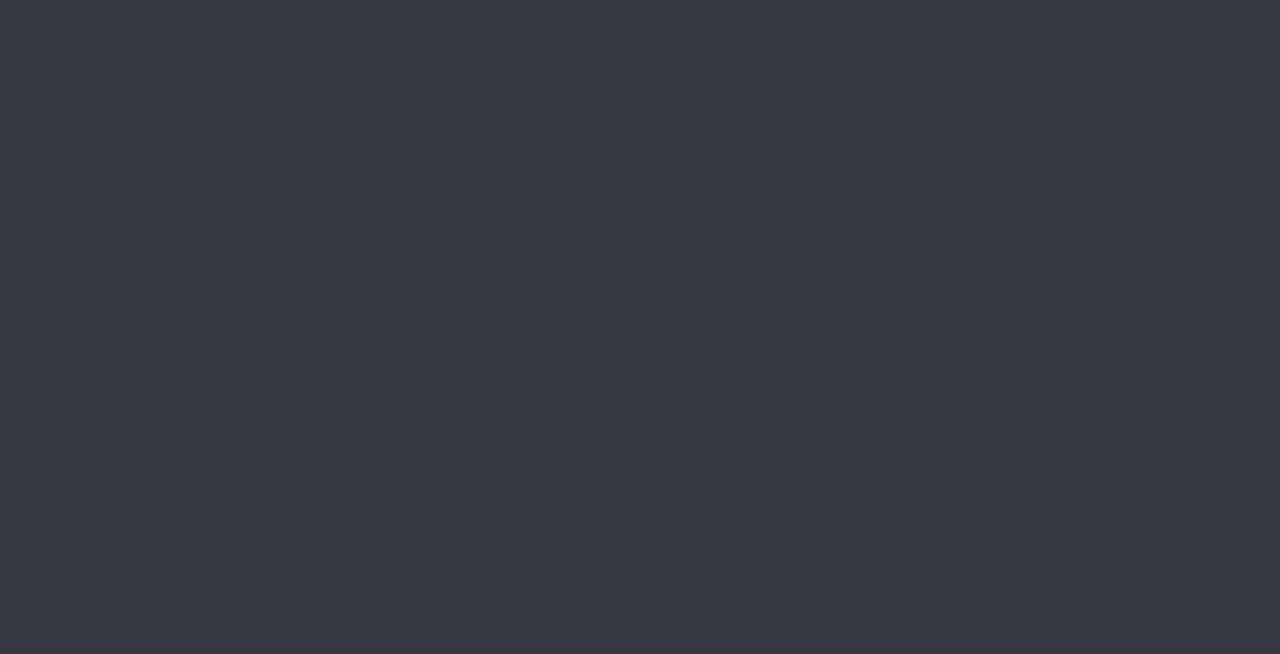
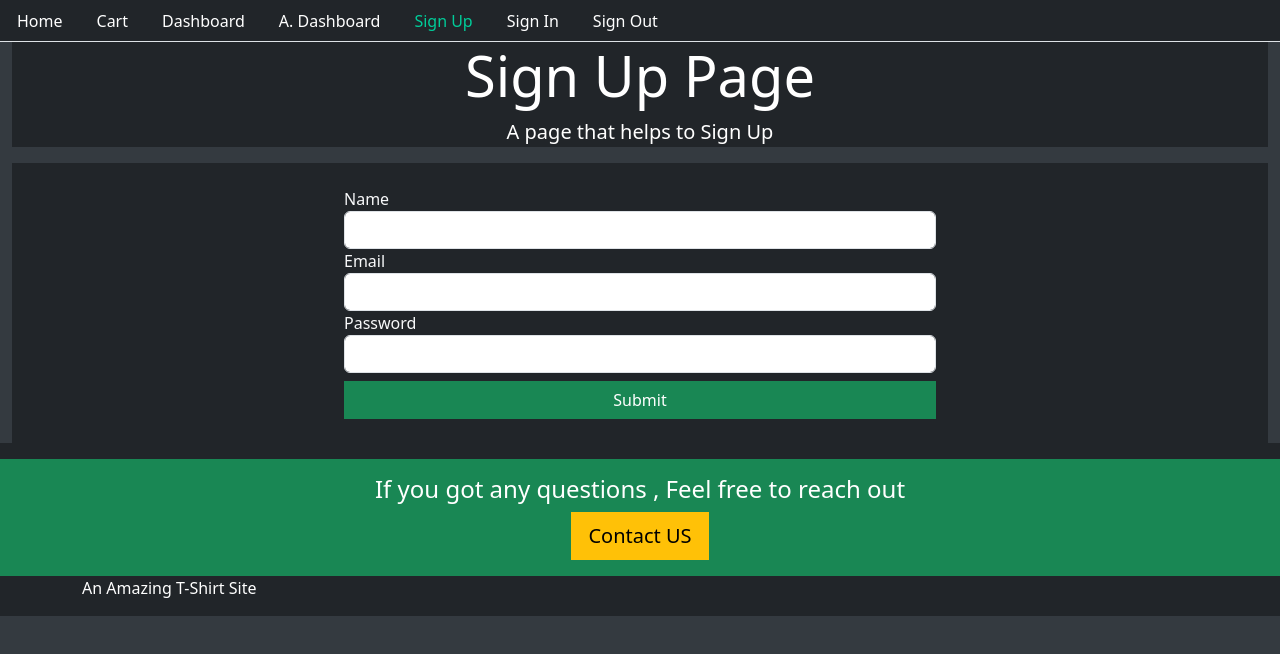
Before and after one commit to shreyashbachate/E-Commerse-Website, a React (Create React App) app in the folder projfrontend/: page /signup in a window 1280 px wide. Before the commit this address had no page. Shown: the top 654 px of the page. Built offline with nearby package versions, Linux system fonts and the light colour scheme.

Commit message:
Added routes and authentication

```diff
--- a/projfrontend/package.json
+++ b/projfrontend/package.json
@@ -6,6 +6,7 @@
     "@testing-library/jest-dom": "^5.16.5",
     "@testing-library/react": "^13.4.0",
     "@testing-library/user-event": "^13.5.0",
+    "history": "^5.3.0",
     "query-string": "^8.1.0",
     "react": "^18.2.0",
     "react-dom": "^18.2.0",
--- a/projfrontend/src/Routes.js
+++ b/projfrontend/src/Routes.js
@@ -1,12 +1,18 @@
 import React from 'react'
 import { BrowserRouter as Router, Routes as Switch, Link, Route } from "react-router-dom"
 import Home from './core/Home'
+import Signin from './user/Signin'
+import Signup from './user/Signup'
+
 
 export default function Routes() {
     return (
         <Router>
             <Switch>
                 <Route exact path="/" element={< Home />} />
+                <Route path="/signup" element={<Signup/>} />
+                <Route path="/signin" element={<Signin/>} />
+
             </Switch>
         </Router>
     )
--- a/projfrontend/src/core/Base.js
+++ b/projfrontend/src/core/Base.js
@@ -1,4 +1,5 @@
 import React from 'react'
+import Menu from './Menu'
 
 export default function Base({
     title = "MY Title",
@@ -8,20 +9,21 @@ export default function Base({
 }) {
     return (
         <div>
-            <div class="container-fluid">
-                <div class="jumbotron bg-dark text-white text-center">
-                    <h2 class="display-4"> {title}</h2>
-                    <p class="lead">{description}</p>
+            <Menu />
+            <div className="container-fluid">
+                <div className="jumbotron bg-dark text-white text-center">
+                    <h2 className="display-4"> {title}</h2>
+                    <p className="lead">{description}</p>
                 </div>
-                <div class="className">{children}</div>
+                <div className={className}>{children}</div>
             </div>
-            <footer class="footer bg-dark mt-auto py-3">
-                <div class="container-fluid bg-success text-white text-center p-3">
+            <footer className="footer bg-dark mt-auto py-3">
+                <div className="container-fluid bg-success text-white text-center p-3">
                     <h4>If you got any questions , Feel free to reach out </h4>
-                    <button class="btn btn-warning btn-lg"> Contact US</button>
+                    <button className="btn btn-warning btn-lg"> Contact US</button>
                 </div>
-                <div class="container">
-                    <span class="text-white">
+                <div className="container">
+                    <span className="text-white">
                         An Amazing T-Shirt Site
                     </span>
                 </div>
--- a/projfrontend/src/core/Home.js
+++ b/projfrontend/src/core/Home.js
@@ -5,7 +5,7 @@ import Base from './Base';
 
 export default function Home() {
     return (
-        <Base title='Home Page'>
+        <Base title='Home Page' description='Welcome to the T-Shirt Store'>
             <h1 className='text-white'>
                 <div class="row">
                     <div class="col-4">
--- /dev/null
+++ b/projfrontend/src/core/Menu.js
@@ -0,0 +1,60 @@
+import React from 'react'
+import { createBrowserRouter, Link, useNavigate } from 'react-router-dom'
+import { createBrowserHistory } from "history"
+
+const currentTab = (history, path) => {
+    if (history.location.pathname === path) {
+        return { color: "#00cc99" }
+    }
+    else {
+        return { color: "#FFFFFF" }
+    }
+}
+
+
+
+export default function Menu() {
+    const history = createBrowserHistory();
+    const navigate = useNavigate();
+    return (
+        <div>
+            <ul className="nav nav-tabs bg-dark">
+                <li className="nav-item">
+                    <Link style={currentTab(history, "/")} className="nav-link" to='/'>
+                        Home
+                    </Link>
+                </li>
+                <li className="nav-item">
+                    <Link style={currentTab(history, "/cart")} className="nav-link" to='/cart'>
+                        Cart
+                    </Link>
+                </li>
+                <li className="nav-item">
+                    <Link style={currentTab(history, "/user/dashboard")} className="nav-link" to='/user/dashboard'>
+                        Dashboard
+                    </Link>
+                </li>
+                <li className="nav-item">
+                    <Link style={currentTab(history, "/admin/dashboard")} className="nav-link" to='/admin/dashboard'>
+                        A. Dashboard
+                    </Link>
+                </li>
+                <li className="nav-item">
+                    <Link style={currentTab(history, "/signup")} className="nav-link" to='/signup'>
+                        Sign Up
+                    </Link>
+                </li>
+                <li className="nav-item">
+                    <Link style={currentTab(history, "/signin")} className="nav-link" to='/signin'>
+                        Sign In
+                    </Link>
+                </li>
+                <li className="nav-item">
+                    <Link style={currentTab(history, "/signout")} className="nav-link" to='/signout'>
+                        Sign Out
+                    </Link>
+                </li>
+            </ul>
+        </div >
+    )
+}
--- a/projfrontend/src/index.js
+++ b/projfrontend/src/index.js
@@ -1,5 +1,79 @@
 import React from "react";
 import Routes from "./Routes";
 import ReactDOM from "react-dom";
+import { API } from "./backend"; //API = localhost:3000/api
+
+export const signup = user => {
+    return fetch(`${API}/signup`,{
+        method: "POST",
+        headers: {
+            Accept : "application/json",
+            "Content-Type" : "application/json"
+        },
+        body: JSON.stringify(user)
+
+    })
+    .then(response => {
+        return response.json();
+    })
+    .catch(err => {
+        console.log(err);
+    })
+}
+
+export const signin = user => {
+    return fetch(`${API}/signin`,{
+        method: "POST",
+        headers: {
+            Accept : "application/json",
+            "Content-Type" : "application/json"
+        },
+        body: JSON.stringify(user)
+
+    })
+    .then(response => {
+        return response.json();
+    })
+    .catch(err => {
+        console.log(err);
+    })
+}
+
+export const authenticate = (data,next) => {
+    if(typeof window !== "undefined")
+    {
+        localStorage.setItem("jwt",JSON.stringify(data));
+    }
+    next();
+}
+
+export const signout = next => {
+    if(typeof window !== "undefined")
+    {
+        localStorage.setItem("jwt",JSON.stringify("jwt"));
+        next();
+
+        return fetch (`${API}/signout`,{
+            method:"GET"
+        })
+        .then(response => console.log("Signout Success"))
+        .catch(err => console.log(err))
+    }
+}
+
+export const isAuthenticated = () => {
+    if(typeof window == "undefined")
+    {
+       return false;
+    }
+    if(localStorage.getItem("jwt"))
+    {
+        return JSON.parse(localStorage.getItem("jwt"))
+    }
+    else
+    {
+        return false;
+    }
+}
 
 ReactDOM.render(<Routes />, document.getElementById("root"));
--- a/projfrontend/src/styles.css
+++ b/projfrontend/src/styles.css
@@ -7,3 +7,11 @@
 body {
   background: #343a40;
 }
+
+footer {
+  position: relative;
+  bottom: 0px;
+  left: 0px;
+  right: 0px;
+
+}
--- a/projfrontend/src/user/Signin.js
+++ b/projfrontend/src/user/Signin.js
@@ -0,0 +1,34 @@
+import React, { useState } from "react"
+import Base from "../core/Base"
+import { Link } from "react-router-dom"
+
+const Signin = () => {
+
+    const signInForm = () => {
+        return (
+            <div className="row">
+                <div className="col-md-6 offset-sm-3 text-left">
+                    <form>
+                        <div className="form-group">
+                            <label className="text-light"> Email </label>
+                            <input className="form-control" type="email"></input>
+                        </div>
+                        <div className="form-group">
+                            <label className="text-light"> Password </label>
+                            <input className="form-control" type="password"></input>
+                        </div>
+                        <button className="btn btn-success btn-block mt-2 form-control"> Log In </button>
+                    </form>
+                </div>
+            </div>
+        )
+    }
+
+    return (
+        <Base title="Sign In Page" description="A page that helps to Sign In">
+            {signInForm()}
+        </Base>
+    )
+}
+
+export default Signin;
--- a/projfrontend/src/user/Signup.js
+++ b/projfrontend/src/user/Signup.js
@@ -0,0 +1,41 @@
+import React, { useState } from "react"
+import Base from "../core/Base"
+import { Form, Link } from "react-router-dom"
+
+const Signup = () => {
+
+    const signUpForm = () => {
+        return (
+            <div className="row">
+                <div className="col-md-6 offset-sm-3 text-left">
+                    <form>
+                        <div className="form-group">
+                            <label className="text-light"> Name </label>
+                            <input className="form-control" type="text"></input>
+                        </div>
+                        <div className="form-group">
+                            <label className="text-light"> Email </label>
+                            <input className="form-control" type="email"></input>
+                        </div>
+                        <div className="form-group">
+                            <label className="text-light"> Password </label>
+                            <input className="form-control" type="password"></input>
+                        </div>
+                        <button className="btn btn-success btn-block mt-2 form-control"> Submit </button>
+
+                    </form>
+                </div>
+            </div>
+        )
+    }
+
+
+    return (
+        <Base title="Sign Up Page" description="A page that helps to Sign Up">
+
+            {signUpForm()}
+        </Base>
+    )
+}
+
+export default Signup;
```
Also changed, not shown: 1 other file (tests, documents, lock files or other folders).
